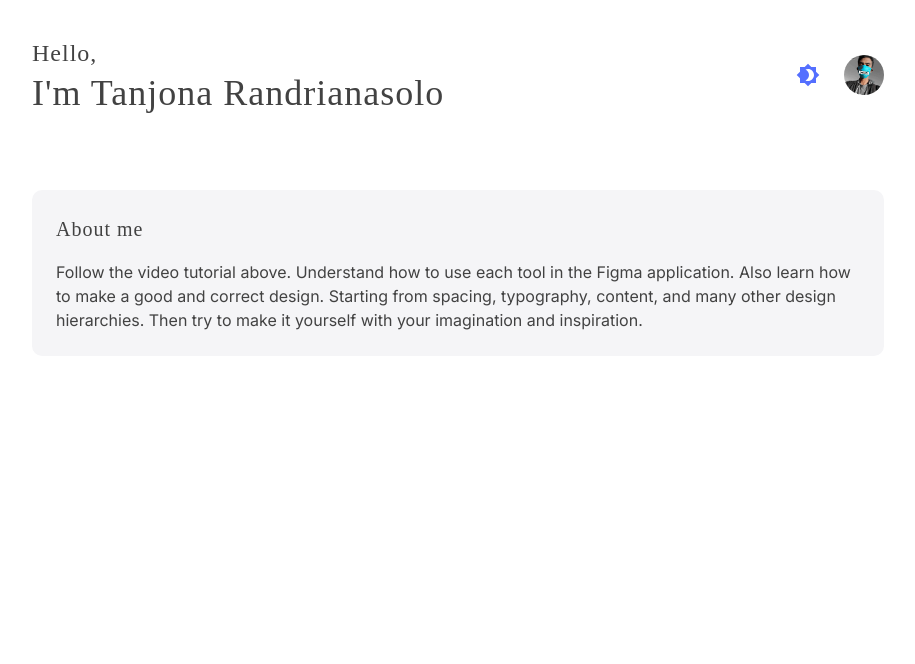
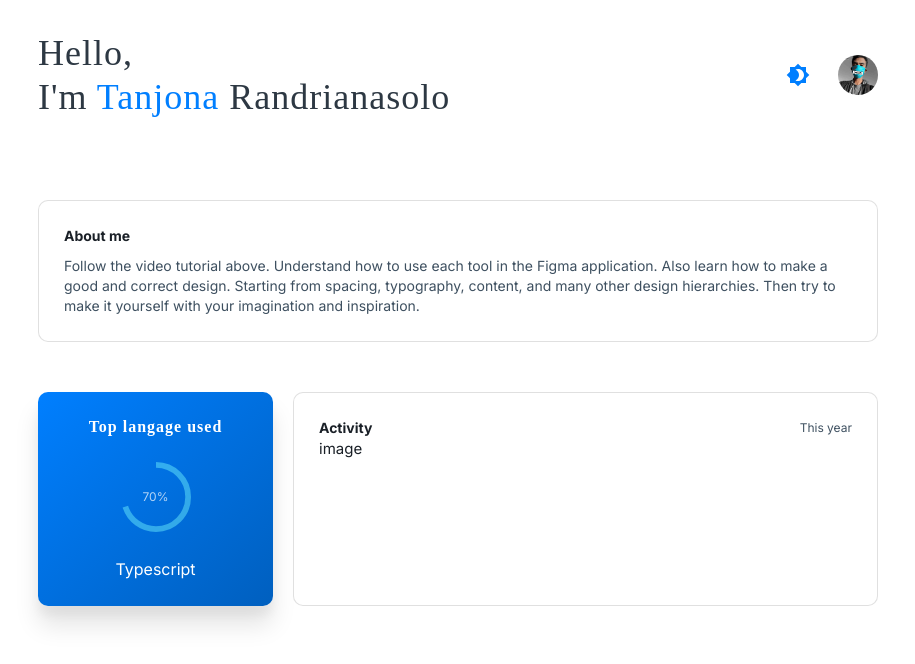
Before and after one commit to NirinaTanjona/tanjona-cv, a React (Create React App) app: page / in a window 1280 px wide. Shown: the top 664 px of the page, without its empty margins (182-1097 px from the left). Built offline with nearby package versions, Linux system fonts and the light colour scheme.

Commit message:
edit some styling

```diff
--- a/src/App.tsx
+++ b/src/App.tsx
@@ -1,5 +1,6 @@
 import Header from './components/header'
 import About from './components/aboutme'
+import Statistic from './components/statistics'
 import { CssBaseline, Container, Stack } from '@mui/material';
 
 function App() {
@@ -9,6 +10,7 @@ function App() {
         <CssBaseline />
         <Header />
         <About />
+        <Statistic />
       </Stack>
     </Container>
   )
--- a/src/components/aboutme/index.tsx
+++ b/src/components/aboutme/index.tsx
@@ -1,24 +1,25 @@
-import { Typography, Stack} from '@mui/material'
+import { Typography, Paper, Box} from '@mui/material'
 
 const About = () => {
   return (
-    <Stack
-      direction="column"
-      spacing={2}
-      sx={{
-        p: 3,
-        backgroundColor: 'background.secondary',
-        borderRadius: '10px'
-      }}
-      >
-      <Typography variant="h6">About me</Typography>
-      <Typography>
+    <Paper variant="outlined" sx={{ p: 2.5, height: '100%' }}>
+      <Box sx={{ display: 'flex', alignItems: 'center', mb: 1 }}>
+        <Typography
+          fontWeight="bold"
+          component="h3"
+          color="text.primary"
+          variant="body2"
+        >
+        About me
+        </Typography>
+      </Box>
+      <Typography variant="body2" color="text.secondary">
         Follow the video tutorial above. Understand how to use each tool in the Figma application.
         Also learn how to make a good and correct design. Starting from spacing, typography, content,
         and many other design hierarchies. Then try to make it yourself with your imagination
         and inspiration.
       </Typography>
-    </Stack>
+    </Paper>
   )
 }
 
--- a/src/components/header/index.tsx
+++ b/src/components/header/index.tsx
@@ -1,9 +1,16 @@
 import { useContext } from 'react';
-import { Box, IconButton, Typography, Stack, Avatar } from '@mui/material';
-import { useTheme } from '@mui/material/styles';
-import Brightness4Icon from '@mui/icons-material/Brightness4';
+import { Box, IconButton, Typography, Stack, Avatar } from '@mui/material'
+import { useTheme } from '@mui/material/styles'
+import Brightness4Icon from '@mui/icons-material/Brightness4'
 import Brightness7Icon from '@mui/icons-material/Brightness7'
 import { ColorModeContext } from '../../utils/ToggleColorMode'
+import { styled } from '@mui/material/styles';
+
+const Span = styled('span')<{
+  color?: 'primary' | 'error' | 'success' | 'warning';
+}>(({ theme }) => ({
+  color: theme.palette.primary.main
+}));
 
 const Header = () => {
   const theme = useTheme();
@@ -15,14 +22,14 @@ const Header = () => {
       alignItems="center"
       sx={{height: 150}}>
       <Stack>
-        <Typography variant="h5">Hello,</Typography>
-        <Typography variant="h3">I'm Tanjona Randrianasolo</Typography>
+        <Typography variant="h3">Hello,</Typography>
+        <Typography variant="h3">I'm <Span>Tanjona</Span> Randrianasolo</Typography>
       </Stack>
       <Stack direction="row" spacing={2}>
         <Box
         component="span"
         sx={{
-          color: 'primary.purple',
+          color: 'primary.main',
           p: 0,
         }}
       >
--- /dev/null
+++ b/src/components/statistics/Activity.tsx
@@ -0,0 +1,19 @@
+import { Paper, Stack, Typography, Box } from '@mui/material'
+
+export const Activity = () => {
+  return (
+    <Paper variant='outlined' sx={{ minHeight: 214, width: '100%', display: 'flex', p: 2.5 }}>
+      <Stack direction='column' sx={{ width: '100%' }}>
+        <Stack direction='row' sx={{ width: '100%', display: 'flex', justifyContent: 'space-between'}}>
+          <Typography fontWeight="bold" component="h3" color="text.primary" variant="body2">
+            Activity
+          </Typography>
+          <Typography color='text.secondary' variant='caption' fontWeight={500}>
+            This year
+          </Typography>
+        </Stack>
+        <Box>image</Box>
+      </Stack>
+    </Paper>
+  )
+}
--- /dev/null
+++ b/src/components/statistics/TopLangage.tsx
@@ -0,0 +1,137 @@
+import { Box, Typography, Card } from '@mui/material'
+import { ThemeProvider, createTheme } from '@mui/material/styles'
+import 'cal-sans'
+import CircularProgress, {CircularProgressProps} from '@mui/material/CircularProgress'
+
+declare module '@mui/material/Paper' {
+  interface PaperPropsVariantOverrides {
+    gradient: true;
+  }
+}
+
+const primary = {
+  50: '#F0F7FF',
+  100: '#C2E0FF',
+  200: '#80BFFF',
+  300: '#66B2FF',
+  400: '#3399FF',
+  main: '#007FFF', // contrast 3.83:1
+  500: '#007FFF',
+  600: '#0072E5',
+  700: '#0059B2',
+  800: '#004C99',
+  900: '#003A75',
+};
+
+const secondary = {
+  red: '#F53803',
+  yellow: '#F5D020'
+}
+
+const CircularProgressWithLabel = (
+  props: CircularProgressProps & { value: number },
+) => {
+  return (
+    <Box sx={{ position: 'relative', display: 'inline-flex' }}>
+      <CircularProgress variant="determinate" {...props} size={70}/>
+      <Box
+        sx={{
+          top: 0,
+          left: 0,
+          bottom: 0,
+          right: 0,
+          position: 'absolute',
+          display: 'flex',
+          alignItems: 'center',
+          justifyContent: 'center',
+        }}
+      >
+        <Typography
+          variant="caption"
+          component="div"
+          color="text.secondary"
+        >{`${Math.round(props.value)}%`}</Typography>
+      </Box>
+    </Box>
+  );
+}
+
+const defaultTheme = createTheme()
+export const theme = createTheme({
+  palette: { mode: 'dark', primary },
+  shape: {
+    borderRadius: 10,
+  },
+  spacing: 10,
+  typography: {
+    fontFamily: ['inter', '-apple-system', 'BlinkMacSystemFont', 'sans-serif'].join(','),
+    body2: {
+      fontSize: defaultTheme.typography.pxToRem(16), // 16px
+      fontFamily: 'Cal Sans',
+      lineHeight: 1.2,
+      letterSpacing: '1px',
+      fontWeight: 700,
+    },
+  },
+  components: {
+    MuiPaper: {
+      variants: [
+        {
+          props: { variant: 'gradient' },
+          style: {
+            background: `linear-gradient(to right bottom, ${primary.main}, ${primary[700]} 120%)`,
+            boxShadow: '0px 20px 25px rgba(0, 0, 0, 0.1), 0px 10px 10px rgba(0, 0, 0, 0.04)',
+          },
+        },
+      ],
+    },
+    MuiCircularProgress: {
+      styleOverrides: {
+        root: {
+          color: 'rgba(123, 255, 255, 0.42)'
+        },
+      },
+    },
+  },
+});
+
+export const TopLangage = () => {
+  return (
+    <ThemeProvider theme={theme}>
+      <Card variant="gradient" sx={{
+        display: 'flex',
+        flexDirection: 'column',
+        minWidth: 235,
+        minHeight: 214,
+        p: 2.5
+      }}
+      >
+        <Box
+          sx={{
+          display: 'flex',
+          justifyContent: 'center',
+        }}
+        >
+          <Typography variant="body2">
+          Top langage used
+          </Typography>
+
+        </Box>
+        <Box sx={{
+          display: 'flex',
+          height: '100%',
+          justifyContent: 'center',
+          alignItems: 'center'
+        }}>
+          <CircularProgressWithLabel value={70}/>
+        </Box>
+        <Box sx={{
+          display: 'flex',
+          justifyContent: 'center'
+        }}>
+          <Typography>Typescript</Typography>
+        </Box>
+      </Card>
+    </ThemeProvider>
+  )
+}
--- /dev/null
+++ b/src/components/statistics/index.tsx
@@ -0,0 +1,17 @@
+import { Stack } from '@mui/material'
+import { TopLangage } from './TopLangage'
+import { Activity } from './Activity'
+
+const Statistic = () => {
+  return (
+    <Stack
+      direction="row"
+      spacing={2}
+    >
+      <TopLangage />
+      <Activity />
+    </Stack>
+  )
+}
+
+export default Statistic
--- a/src/theme/index.ts
+++ b/src/theme/index.ts
@@ -1,36 +1,81 @@
-import { PaletteMode, Box} from '@mui/material'
-import { createTheme} from '@mui/material/styles'
-import { grey } from '@mui/material/colors';
+import { PaletteMode } from '@mui/material'
+import { createTheme } from '@mui/material/styles'
 import 'cal-sans'
+
+//From Material UI Colorsheme
+export const blue = {
+  50: '#F0F7FF',
+  100: '#C2E0FF',
+  200: '#99CCF3',
+  300: '#66B2FF',
+  400: '#3399FF',
+  main: '#007FFF',
+  500: '#007FFF',
+  600: '#0072E5', // vs blueDark 900: WCAG 4.6 AAA (large), APCA 36 Not for reading text
+  700: '#0059B2',
+  800: '#004C99',
+  900: '#003A75',
+};
+export const blueDark = {
+  50: '#E2EDF8',
+  100: '#CEE0F3',
+  200: '#91B9E3',
+  300: '#5090D3',
+  main: '#5090D3',
+  400: '#265D97',
+  500: '#1E4976',
+  600: '#173A5E',
+  700: '#132F4C', // contrast 13.64:1
+  800: '#001E3C',
+  900: '#0A1929',
+};
+export const grey = {
+  50: '#F3F6F9',
+  100: '#E7EBF0',
+  200: '#E0E3E7',
+  300: '#CDD2D7', // vs blueDark 900: WCAG 11.6 AAA, APCA 78 Best for text
+  400: '#B2BAC2', // vs blueDark 900: WCAG 9 AAA, APCA 63.3 Ok for text
+  500: '#A0AAB4', // vs blueDark 900: WCAG 7.5 AAA, APCA 54.3 Only for large text
+  600: '#6F7E8C', // vs white bg: WCAG 4.1 AA, APCA 68.7 Ok for text
+  700: '#3E5060', // vs white bg: WCAG 8.3 AAA, APCA 88.7 Best for text
+  800: '#2D3843', // vs white bg: WCAG 11.9 AAA, APCA 97.3 Best for text
+  900: '#1A2027',
+};
 
 const defaultTheme = createTheme()
 export const getDesignTokens = (mode: PaletteMode) => ({
   palette: {
     mode,
     primary: {
-      main: '#3f50b5',
-      purple: '#546fff',
+      ...blue,
+      ...(mode === 'dark' && {
+        main: blue[400],
+      }),
     },
-    background: {
-      secondary: '#f5f5f7',
-    },
+    primaryDark: blueDark,
     ...(mode === 'dark' && {
       background: {
-        default: '#1a202c',
-        paper: '#1a202c',
-        secondary: '#2d3748'
+        default: blueDark[900],
+        paper: blueDark[700],
       },
     }),
-    text: {
-      ...(mode === 'light'
-        ? {
-            secondary: "#54577a",
-          }
-        : {
-            secondary: "#d8d8d8",
-          }),
-    },
+    ...(mode === 'light' && {
+      text: {
+        primary: grey[900],
+        secondary: grey[700],
+      },
+    }),
+    ...(mode === 'dark' && {
+      text: {
+        primary: '#fff',
+        secondary: grey[400],
+      },
+    }),
   },
+  shape: {
+    borderRadius: 10,
+  },
+  spacing: 10,
   typography: {
     fontFamily: [
       'inter',
@@ -90,10 +135,15 @@ export const getDesignTokens = (mode: PaletteMode) => ({
       color: mode === 'dark' ? '#ffffff' : grey[800],
     },
     body1: {
-      fontSize: defaultTheme.typography.pxToRem(16), // 16px
+      fontSize: defaultTheme.typography.pxToRem(15), // 15px
       lineHeight: 24 / 16,
       letterSpacing: 0,
       color: mode === 'dark' ? '#ffffff' : grey[800],
     },
-  },
+    subtitle1: {
+      fontFamily: 'Cal Sans',
+      fontSize: defaultTheme.typography.pxToRem(15), // 16px
+      letterSpacing: 1,
+    }
+  }
 })
```
